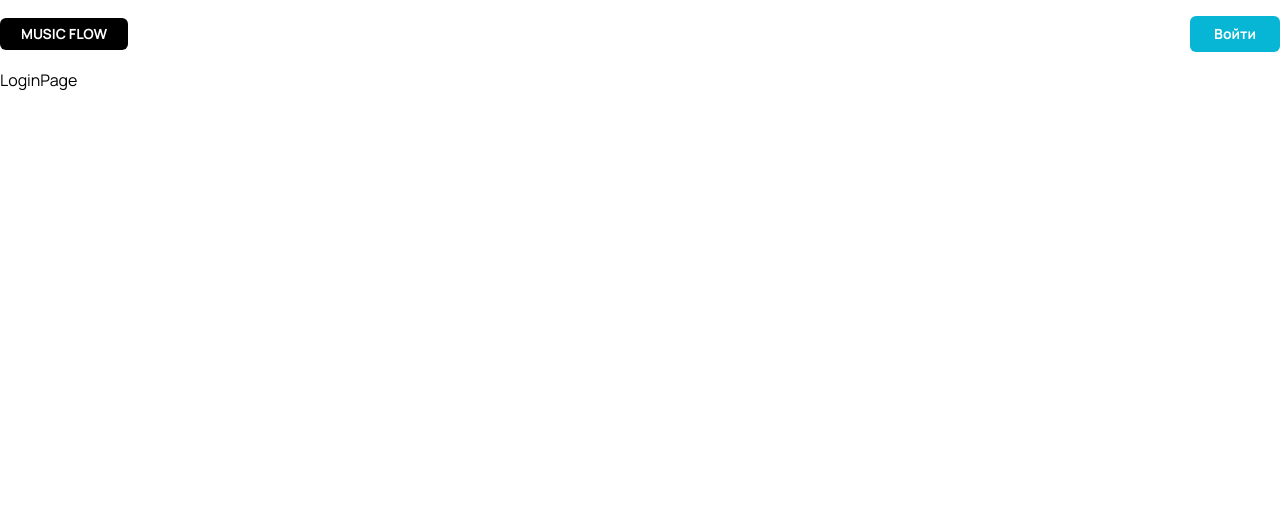
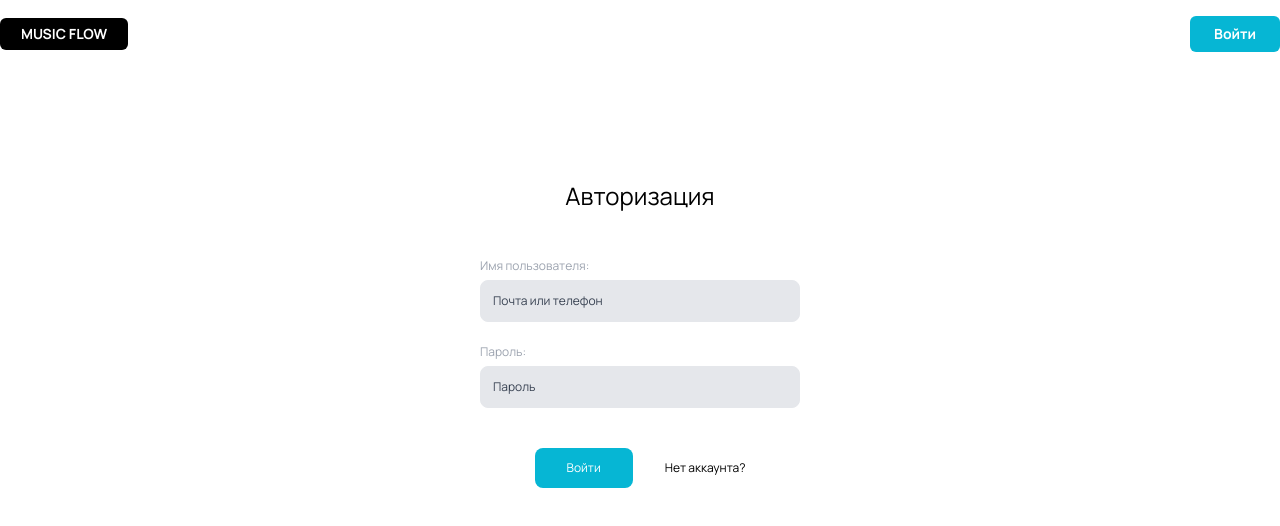
Before and after one commit to berdibekovadilet/mern-music-blog, a React (Create React App) app in the folder client/: page /login in a window 1280 px wide. Shown: the top 526 px of the page. Built offline with nearby package versions, Linux system fonts and the light colour scheme.

Commit message:
added LoginPage and RegisterPage

```diff
--- a/client/src/components/Navbar.jsx
+++ b/client/src/components/Navbar.jsx
@@ -10,7 +10,7 @@ const Navbar = () => {
 
   return (
     <div className="flex py-4 justify-between items-center">
-      <span className="flex justify-center items-center w-32 h-8 text-sm text-white rounded-md bg-black font-bold">
+      <span className="flex justify-center items-center w-32 h-8 text-sm text-white rounded-md bg-black font-bold hover:bg-gray-700">
         <NavLink to="/">MUSIC FLOW</NavLink>
       </span>
       {isAuth && (
@@ -26,7 +26,7 @@ const Navbar = () => {
           </li>
           <li>
             <NavLink
-              to="posts"
+              to="/posts"
               className="text-sx text-gray-500 hover:text-cyan-600 transition-all"
               style={({ isActive }) => (isActive ? activeStyles : undefined)}
             >
@@ -35,7 +35,7 @@ const Navbar = () => {
           </li>
           <li>
             <NavLink
-              to="new"
+              to="/new"
               className="text-sx text-gray-500 hover:text-cyan-600 transition-all"
               style={({ isActive }) => (isActive ? activeStyles : undefined)}
             >
@@ -46,7 +46,7 @@ const Navbar = () => {
       )}
 
       <div className="flex justify-center items-center px-6 py-2 text-sm text-white rounded-md bg-cyan-500 hover:bg-cyan-600 font-bold transition-all">
-        {isAuth ? <button>Выйти</button> : <Link to="login">Войти</Link>}
+        {isAuth ? <button>Выйти</button> : <Link to="/login">Войти</Link>}
       </div>
     </div>
   );
--- a/client/src/pages/LoginPage.jsx
+++ b/client/src/pages/LoginPage.jsx
@@ -1,9 +1,45 @@
-import React from 'react'
+import React from "react";
+import { Link } from "react-router-dom";
 
 const LoginPage = () => {
   return (
-    <div>LoginPage</div>
-  )
-}
+    <form
+      onSubmit={(e) => e.preventDefault()}
+      className="w-1/4 h-60 mx-auto mt-28"
+    >
+      <h1 className="text-2xl text-center mb-10">Авторизация</h1>
+      <label className="text-xs text-gray-400">
+        Имя пользователя:
+        <input
+          type="text"
+          placeholder="Почта или телефон"
+          className="mt-1 text-black w-full rounded-lg bg-gray-200 border py-3 px-3 text-xs outline-none placeholder:text-gray-700 mb-4"
+        />
+      </label>
+      <label className="text-xs text-gray-400">
+        Пароль:
+        <input
+          type="password"
+          placeholder="Пароль"
+          className="mt-1 text-black w-full rounded-lg bg-gray-200 border py-3 px-3 text-xs outline-none placeholder:text-gray-700"
+        />
+      </label>
+      <div className="flex gap-8 justify-center mt-10">
+        <button
+          type="submit"
+          className="flex justify-center items-center text-xs text-white bg-cyan-500 rounded-lg py-3 px-8 hover:bg-cyan-600"
+        >
+          Войти
+        </button>
+        <Link
+          to="/register"
+          className="flex justify-center items-center text-xs"
+        >
+          Нет аккаунта?
+        </Link>
+      </div>
+    </form>
+  );
+};
 
-export default LoginPage
+export default LoginPage;
--- a/client/src/pages/RegisterPage.jsx
+++ b/client/src/pages/RegisterPage.jsx
@@ -1,9 +1,45 @@
-import React from 'react'
+import React from "react";
+import { Link } from "react-router-dom";
 
 const RegisterPage = () => {
   return (
-    <div>RegisterPage</div>
-  )
-}
+    <form
+      onSubmit={(e) => e.preventDefault()}
+      className="w-1/4 h-60 mx-auto mt-28"
+    >
+      <h1 className="text-2xl text-center mb-10">Регистрация</h1>
+      <label className="text-xs text-gray-400">
+        Имя пользователя:
+        <input
+          type="text"
+          placeholder="Почта или телефон"
+          className="mt-1 text-black w-full rounded-lg bg-gray-200 border py-3 px-3 text-xs outline-none placeholder:text-gray-700 mb-4"
+        />
+      </label>
+      <label className="text-xs text-gray-400">
+        Пароль:
+        <input
+          type="password"
+          placeholder="Пароль"
+          className="mt-1 text-black w-full rounded-lg bg-gray-200 border py-3 px-3 text-xs outline-none placeholder:text-gray-700"
+        />
+      </label>
+      <div className="flex gap-8 justify-center mt-10">
+        <button
+          type="submit"
+          className="flex justify-center items-center text-xs text-white bg-cyan-500 rounded-lg py-3 px-6 hover:bg-cyan-600"
+        >
+          Подтвердить
+        </button>
+        <Link
+          to="/login"
+          className="flex justify-center items-center text-xs"
+        >
+         Уже зарегистрированы?
+        </Link>
+      </div>
+    </form>
+  );
+};
 
-export default RegisterPage
+export default RegisterPage;
```
